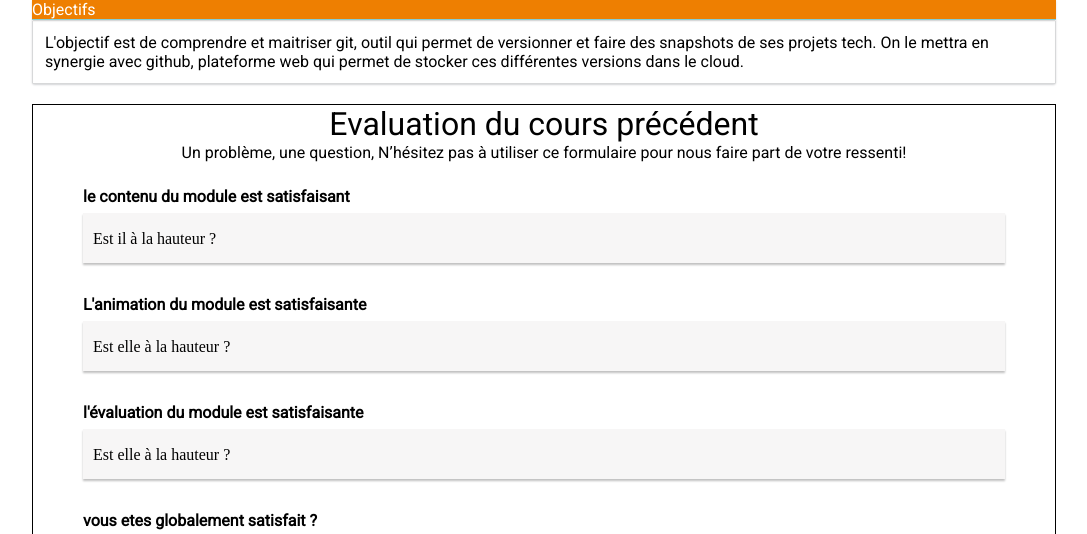
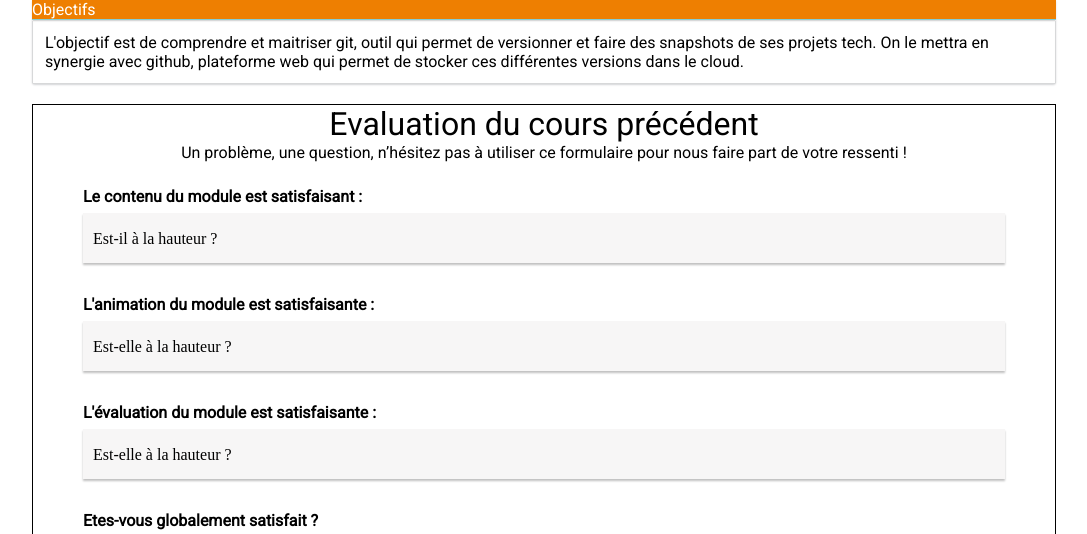
Before and after one commit to Lawberryy/marketing-IA, a plain HTML site: page minisite/index.html in a window 1280 px wide. Shown: the part 1831-2365 px from the top of the page, without its empty margins (96-1183 px from the left). Drawn offline with Linux system fonts and the light colour scheme.

Commit message:
Update index.html

```diff
--- a/minisite/index.html
+++ b/minisite/index.html
@@ -42,7 +42,7 @@
             1/ Avoir les commandes git fonctionnelles
             <br> <br>Vous devrez vérifier que les commandes git sont installées dans votre terminal.
             <br>Pour vérifier il vous suffit d'ouvrir votre terminal ou votre invite de commande et de taper git --version
-            <br> <br>Si la version apparait tout est bon. Si la commande n'est pas reconnue il faudra l'installer.
+            <br> <br>Si la version apparait, tout est bon. Si la commande n'est pas reconnue, il faudra l'installer.
             <br> <br>Installation sur mac :
             <br> <br>Faire brew install git
             <br> <br>Installation sur Windows :
@@ -51,14 +51,14 @@
             <br> <br>Du côté de github, si vous n'avez pas encore créé votre profil sur le site, je vous laisse consulter le site éducation pour vous inscrire : https://education.github.com/pack
             <br> <br> <br>3/ Générer et lier github à une clé ssh
             <br> <br>(Les étudiants qui ont fait le setup windows à la rentrée ont déjà réalisé cette étape je crois).
-            <br> <br>Que ce soit sur windows ou sur mac, il faudra entrer dans un terminal la commande ssh-keygen. Au niveau des questions, vous pouvez laisser les réponses vide en appuyant sur entrer. Cette génération de clé est à faire avec l'ordi avec lequel vous allez travailler le cours de git. <br> <br>Il faudra récupérer la clé générée en ouvrant le fichier id_rsa.pub dans un éditeur de code ou bloc-notes.
+            <br> <br>Que ce soit sur windows ou sur mac, il faudra entrer dans un terminal la commande ssh-keygen. Au niveau des questions, vous pouvez laisser les réponses vides en appuyant sur entrer. Cette génération de clé est à faire avec l'ordi avec lequel vous allez travailler le cours de git. <br> <br>Il faudra récupérer la clé générée en ouvrant le fichier id_rsa.pub dans un éditeur de code ou bloc-notes.
             <br>Sur mac le chemin de la clé est : /Users/votre_nom_d_utilisateur/.ssh/id_rsa.pub
             <br>Sur windows : C:Usersvotre_nom_d_utilisateur/.ssh/id_rsa.pub
             <br> <br>Si vous ne trouvez pas le dossier .ssh sur mac, faire les commandes suivantes :
             <br>defaults write com.apple.finder AppleShowAllFiles -bool true
             <br>killall Finder
             <br> <br>Si vous ne trouvez pas le dossier .ssh sur wondows : https://support.microsoft.com/fr-fr/help/4028316/windows-view-hidden-files-and-folders-in-windows-10
-            <br> <br> <br>Ouvrez le fichier et copier la clé.
+            <br> <br> <br>Ouvrez le fichier et copiez la clé.
             <br>Sur github dans les settings ssh (https://github.com/settings/keys), faire new ssh key, coller la clé et donner lui un titre.
             </div>
             </div>
@@ -92,13 +92,13 @@
         </div>
         <div class="contactez-nous">
             <h1 >Evaluation du cours précédent</h1>
-            <p>Un problème, une question, N’hésitez pas à utiliser ce formulaire pour nous faire part de votre ressenti!</p>
+            <p>Un problème, une question, n’hésitez pas à utiliser ce formulaire pour nous faire part de votre ressenti !</p>
             <form action="/page-traitement-donnees" method="post">
             <h4></h4>
             <div>
-            <label for="sujet">le contenu du module est satisfaisant</label>
+            <label for="sujet">Le contenu du module est satisfaisant :</label>
             <select name="sujet" id="sujet" required>
-            <option value="" disabled selected hidden> Est il à la hauteur ?</option>
+            <option value="" disabled selected hidden> Est-il à la hauteur ?</option>
             <option value="probleme-compte">Totalement Satisfait</option>
             <option value="question-produit">satisfait</option>
             <option value="suivi-commande">Plutot satisfait</option>
@@ -106,9 +106,9 @@
             </select>
             </div>
             <div>
-                <label for="sujet">L'animation du module est satisfaisante</label>
+                <label for="sujet">L'animation du module est satisfaisante :</label>
                 <select name="sujet" id="sujet" required>
-                    <option value="" disabled selected hidden> Est elle à la hauteur ?</option>
+                    <option value="" disabled selected hidden> Est-elle à la hauteur ?</option>
                     <option value="probleme-compte">Totalement Satisfait</option>
                     <option value="question-produit">satisfait</option>
                     <option value="suivi-commande">Plutot satisfait</option>
@@ -116,9 +116,9 @@
                 </select>
             </div>
             <div>
-                <label for="sujet">l'évaluation du module est satisfaisante</label>
+                <label for="sujet">L'évaluation du module est satisfaisante :</label>
                 <select name="sujet" id="sujet" required>
-                    <option value="" disabled selected hidden> Est elle à la hauteur ?</option>
+                    <option value="" disabled selected hidden> Est-elle à la hauteur ?</option>
                     <option value="probleme-compte">Totalement Satisfait</option>
                     <option value="question-produit">satisfait</option>
                     <option value="suivi-commande">Plutot satisfait</option>
@@ -126,7 +126,7 @@
                 </select>
             </div>
             <div>
-                <label for="sujet">vous etes globalement satisfait ?</label>
+                <label for="sujet">Etes-vous globalement satisfait ?</label>
                 <select name="sujet" id="sujet" required>
                     <option value="" disabled selected hidden> oui</option>
                     <option value="probleme-compte">Totalement Satisfait</option>
@@ -136,7 +136,7 @@
                 </select>
             </div>
             <div>
-            <label for="message">Votre message: points positifs et points à améliorer</label>
+            <label for="message">Votre message : points positifs et points à améliorer</label>
             <textarea id="message" name="message" placeholder="Bonjour, je pense que...." required></textarea>
             </div>
             <div>
```
